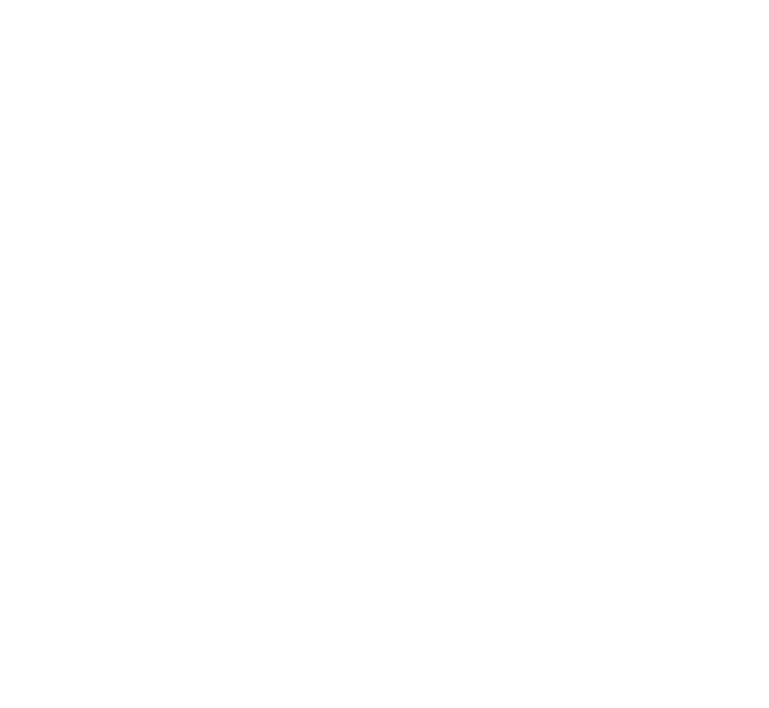
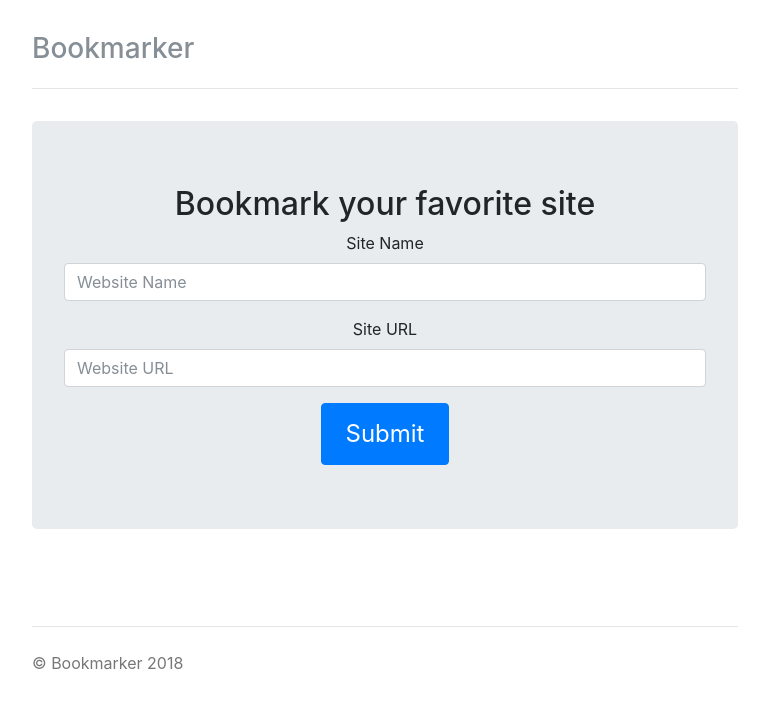
Before and after one commit to bahuzz/bookmarker, a plain HTML site: page index.html in a window 1280 px wide. Shown: the whole page, without its empty margins (255-1024 px from the left). Drawn offline with nearby package versions, Linux system fonts and the light colour scheme.

Commit message:
it works

```diff
--- /dev/null
+++ b/css/style.css
@@ -0,0 +1,82 @@
+/* Space out content a bit */
+body {
+  padding-top: 1.5rem;
+  padding-bottom: 1.5rem;
+}
+
+/* Everything but the jumbotron gets side spacing for mobile first views */
+.header,
+.marketing,
+.footer {
+  padding-right: 1rem;
+  padding-left: 1rem;
+}
+
+/* Custom page header */
+.header {
+  padding-bottom: 1rem;
+  border-bottom: .05rem solid #e5e5e5;
+}
+
+/* Make the masthead heading the same height as the navigation */
+.header h3 {
+  margin-top: 0;
+  margin-bottom: 0;
+  line-height: 3rem;
+}
+
+/* Custom page footer */
+.footer {
+  padding-top: 1.5rem;
+  color: #777;
+  border-top: .05rem solid #e5e5e5;
+}
+
+/* Customize container */
+@media (min-width: 48em) {
+  .container {
+    max-width: 46rem;
+  }
+}
+.container-narrow > hr {
+  margin: 2rem 0;
+}
+
+/* Main marketing message and sign up button */
+.jumbotron {
+  text-align: center;
+  border-bottom: .05rem solid #e5e5e5;
+}
+.jumbotron .btn {
+  padding: .75rem 1.5rem;
+  font-size: 1.5rem;
+}
+
+/* Supporting marketing content */
+.marketing {
+  margin: 3rem 0;
+}
+.marketing p + h4 {
+  margin-top: 1.5rem;
+}
+
+/* Responsive: Portrait tablets and up */
+@media screen and (min-width: 48em) {
+  /* Remove the padding we set earlier */
+  .header,
+  .marketing,
+  .footer {
+    padding-right: 0;
+    padding-left: 0;
+  }
+
+  /* Space out the masthead */
+  .header {
+    margin-bottom: 2rem;
+  }
+
+  /* Remove the bottom border on the jumbotron for visual effect */
+  .jumbotron {
+    border-bottom: 0;
+  }
+}
--- a/index.html
+++ b/index.html
@@ -1,12 +1,62 @@
-<!DOCTYPE html>
-<html>
-<head>
-	<meta charset="utf-8">
-	<meta http-equiv="X-UA-Compatible" content="IE=edge">
-	<title>Bookmarker App</title>
-	<link rel="stylesheet" href="">
-</head>
-<body>
+<!doctype html>
+<html lang="en">
+  <head>
+    <!-- Required meta tags -->
+    <meta charset="utf-8">
+    <meta name="viewport" content="width=device-width, initial-scale=1, shrink-to-fit=no">
 
-</body>
+    <!-- Bootstrap CSS -->
+    <link rel="stylesheet" href="css/bootstrap.min.css" >
+    <link href="css/style.css" rel="stylesheet">
+
+    <title>Bookmarker App</title>
+  </head>
+  <body onload="fetchBookmarks()">
+    <div class="container">
+      <header class="header clearfix">
+
+        <h3 class="text-muted">Bookmarker</h3>
+      </header>
+
+      <main role="main">
+
+        <div class="jumbotron">
+          <h2 >Bookmark your favorite site</h2>
+          <form action="" id="myForm">
+          	<div class="form-group">
+          		<label for="">Site Name</label>
+          		<input type="text" class="form-control" id="siteName" placeholder="Website Name">
+          	</div><!-- form-group -->
+
+          	<div class="form-group">
+          		<label for="">Site URL</label>
+          		<input type="text" class="form-control" id="siteUrl" placeholder="Website URL">
+          	</div><!-- form-group -->
+
+          	<button class="btn btn-primary">Submit</button>
+          </form>
+        </div>
+
+        <div class="row marketing">
+          <div class="col-lg-12">
+            <div class="newBlock" id="bookmarksResults">
+
+            </div><!-- newBlock -->
+          </div>
+        </div>
+
+      </main>
+
+      <footer class="footer">
+        <p>&copy; Bookmarker 2018</p>
+      </footer>
+
+    </div>
+
+    <!-- Optional JavaScript -->
+    <!-- jQuery first, then Popper.js, then Bootstrap JS -->
+    <script src="https://code.jquery.com/jquery-3.2.1.slim.min.js"></script>
+    <script src="js/bootstrap.min.js"></script>
+    <script src="js/app.js"></script>
+  </body>
 </html>
--- /dev/null
+++ b/js/app.js
@@ -0,0 +1,76 @@
+//Listen for submit
+document.getElementById('myForm').addEventListener('submit',saveBookmark);
+
+function fetchBookmarks() {
+	// Get bookmarks from Local Storage
+		var bookmarks = JSON.parse(localStorage.getItem('bookmarks'));
+	// Get output id
+		var bookmarksResults = document.getElementById('bookmarksResults');
+
+	// Build output
+	bookmarksResults.innerHTML = '';
+
+	for (var i = 0; i < bookmarks.length; i++) {
+		var name = bookmarks[i].name;
+		var url = bookmarks[i].url;
+
+		bookmarksResults.innerHTML += '<div class="alert alert-primary"><h3>' + name + ' <a class="btn btn-primary" target="_blank" href="' + url + '">Visit</a>' + ' <button onclick="deleteBookmark(\''+ name +'\')" class="btn btn-danger">Delete</button>' + '</h3></div>';
+	}
+}
+
+// Save Bookmark
+function saveBookmark(e){
+	// Get form values
+	var siteName = document.getElementById("siteName").value;
+	var siteUrl = document.getElementById("siteUrl").value;
+
+	var bookmark = {
+		name: siteName,
+		url: siteUrl
+	}
+
+	// local storage test
+	// localStorage.setItem('test','Hi,bahuzz');
+	// console.log(localStorage.getItem('test'));
+
+	if(localStorage.getItem('bookmarks') === null) {
+		// init array
+		var bookmarks = [];
+		// add new bookmark to array
+		bookmarks.push(bookmark);
+		// Set to Local Storage
+		localStorage.setItem('bookmarks',JSON.stringify(bookmarks));
+	} else {
+		// Get bookmarks from Local Storage
+		var bookmarks = JSON.parse(localStorage.getItem('bookmarks'));
+		// add new bookmark to array
+		bookmarks.push(bookmark);
+		// ReSet to Local Storage
+		localStorage.setItem('bookmarks',JSON.stringify(bookmarks));
+	}
+
+	// Refetch bookmarks
+		fetchBookmarks();
+
+	// Prevent form form submit
+	e.preventDefault();
+}
+
+// Delete bookmark
+function deleteBookmark(name){
+	console.log(name);
+	// Get bookmarks from Local Storage
+		var bookmarks = JSON.parse(localStorage.getItem('bookmarks'));
+
+	for (var i = 0; i < bookmarks.length; i++) {
+		if(bookmarks[i].name == name){
+			// Remove from array
+			bookmarks.splice(i,1);
+		}
+	}
+	// ReSet to Local Storage
+		localStorage.setItem('bookmarks',JSON.stringify(bookmarks));
+
+	// Refetch bookmarks
+		fetchBookmarks();
+}
```
Also changed, not shown: css/bootstrap.min.css (added), js/bootstrap.min.js (added).
